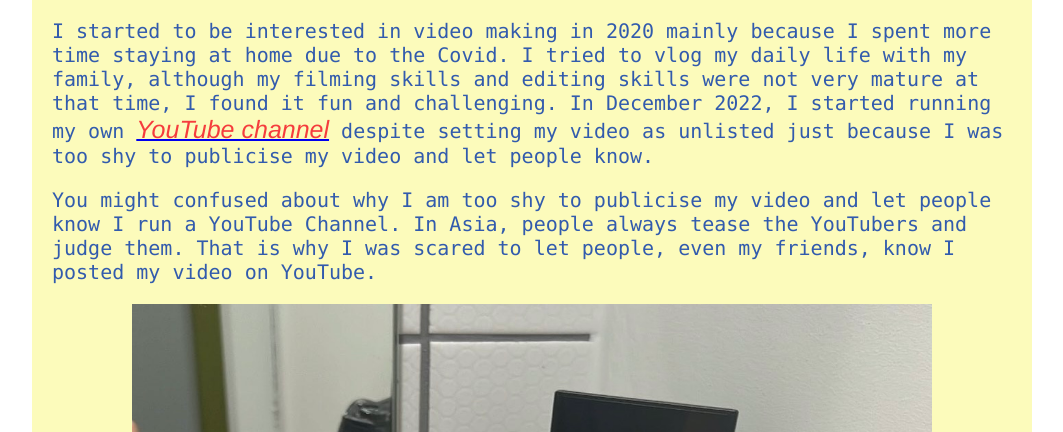
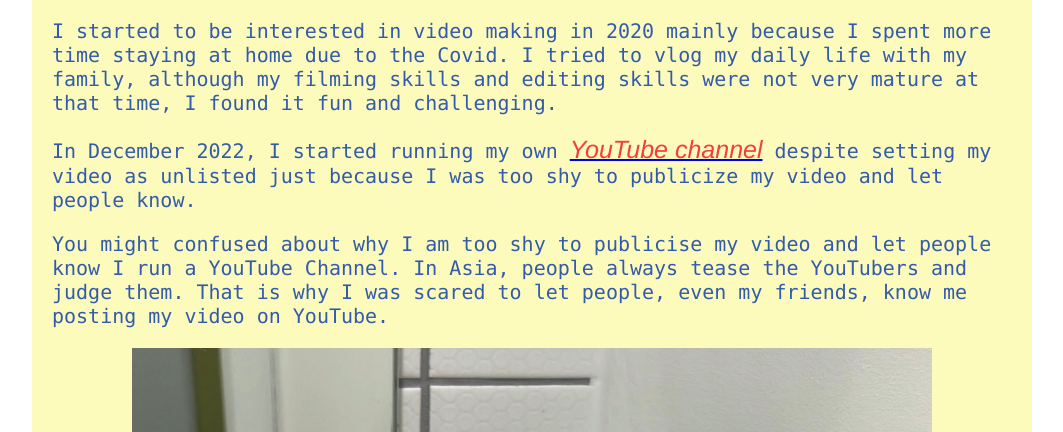
Before and after one commit to jsmarier-courses/project-1-Miki065, a plain HTML site: page biography.html in a window 1280 px wide. Shown: the part 368-800 px from the top of the page, without its empty margins (108-1171 px from the left). Drawn offline with Linux system fonts and the light colour scheme.

```diff
--- a/biography.html
+++ b/biography.html
@@ -37,10 +37,11 @@
     <p>I have many hobbies, such as video making, taking pictures, cooking, listening to music and singing. In all these hobbies, I like video making the most because I like sharing.</p>
      <!-- The whitespace created by this line, and above/below this line is ignored by the browser-->
     <h1>Little beginning of filming</h1>
-    <p>I started to be interested in video making in 2020 mainly because I spent more time staying at home due to the Covid. I tried to vlog my daily life with my family, although my filming skills and editing skills were not very mature at that time, I found it fun and challenging.<a>
-      In December 2022, I started running my own <a href="https://www.youtube.com/@mikiht65" target="_blank"><em class="YouTube">YouTube channel</em></a> despite setting my video as unlisted just because I was too shy to publicise my video and let people know.</p>
+   <p>I started to be interested in video making in 2020 mainly because I spent more time staying at home due to the Covid. I tried to vlog my daily life with my family, although my filming skills and editing skills were not very mature at that time, I found it fun and challenging. </p>
+    <p>In December 2022, I started running my own <a href="https://www.youtube.com/@mikiht65" target="_blank"><em class="YouTube">YouTube channel</em></a> despite setting my video as unlisted just because I was too shy to publicize my video and let people know.</p>
+
     <!-- The whitespace created by this line, and above/below this line is ignored by the browser-->
-      <p>You might confused about why I am too shy to publicise my video and let people know I run a YouTube Channel. In Asia, people always tease the YouTubers and judge them. That is why I was scared to let people, even my friends, know I posted my video on YouTube. </p>
+      <p>You might confused about why I am too shy to publicise my video and let people know I run a YouTube Channel. In Asia, people always tease the YouTubers and judge them. That is why I was scared to let people, even my friends, know me posting my video on YouTube. </p>
       <figure>
         <img src="images/IMG_6992.JPG" alt="My vlog camera" width="300" height="700">
         <figcaption>The first time to vlogging.</figcaption>
@@ -91,6 +92,7 @@
         <li><em><a href="https://www.youtube.com/watch?v=x8VYWazR5mE" >Racing into the night</a></em></li>
         <li><em><a href="https://www.youtube.com/watch?v=qd1OyC3OMEI" >群青 </a></em></li>
       </ol>
+
       <!-- The whitespace created by this line, and above/below this line is ignored by the browser-->
       <!-- The whitespace created by this line, and above/below this line is ignored by the browser-->
        <!-- The whitespace created by this line, and above/below this line is ignored by the browser-->
```
Also changed, not shown: pagebymiki.html (+5 -3 lines).
